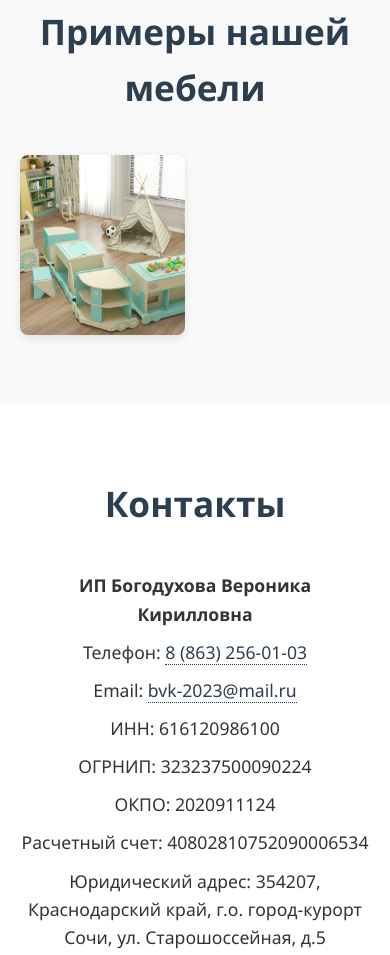
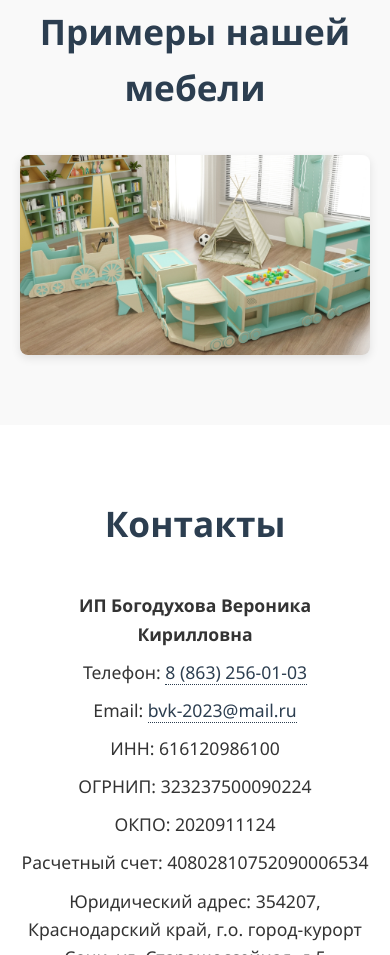
Before and after one commit to Veroksa/bogoduhova, a plain HTML site: page index.html in a window 390 px wide. Shown: the part 2695-3650 px from the top of the page. Drawn offline with Linux system fonts and the light colour scheme.

Commit message:
Update style.css

```diff
--- a/style.css
+++ b/style.css
@@ -341,4 +341,24 @@ footer {
 .lightbox-overlay.active {
     display: flex;
 }
+  /* Гарантированное отображение фото в галерее на всех экранах */
+.gallery-grid {
+    display: grid !important;
+    grid-template-columns: repeat(auto-fill, minmax(200px, 1fr)) !important;
+    gap: 20px !important;
 }
+
+.gallery-grid img {
+    width: 100% !important;
+    height: 200px !important;
+    object-fit: cover !important;
+    border-radius: 8px !important;
+    box-shadow: 0 3px 10px rgba(0,0,0,0.1) !important;
+    transition: transform 0.3s !important;
+    display: block !important;
+}
+
+.gallery-grid img:hover {
+    transform: scale(1.03) !important;
+}
+}
```
